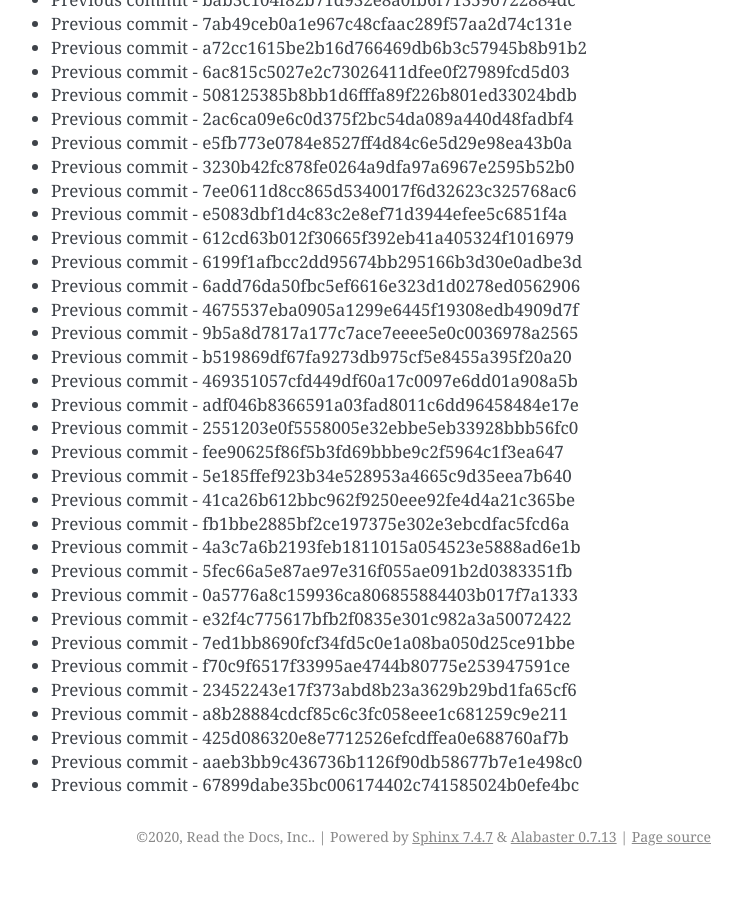
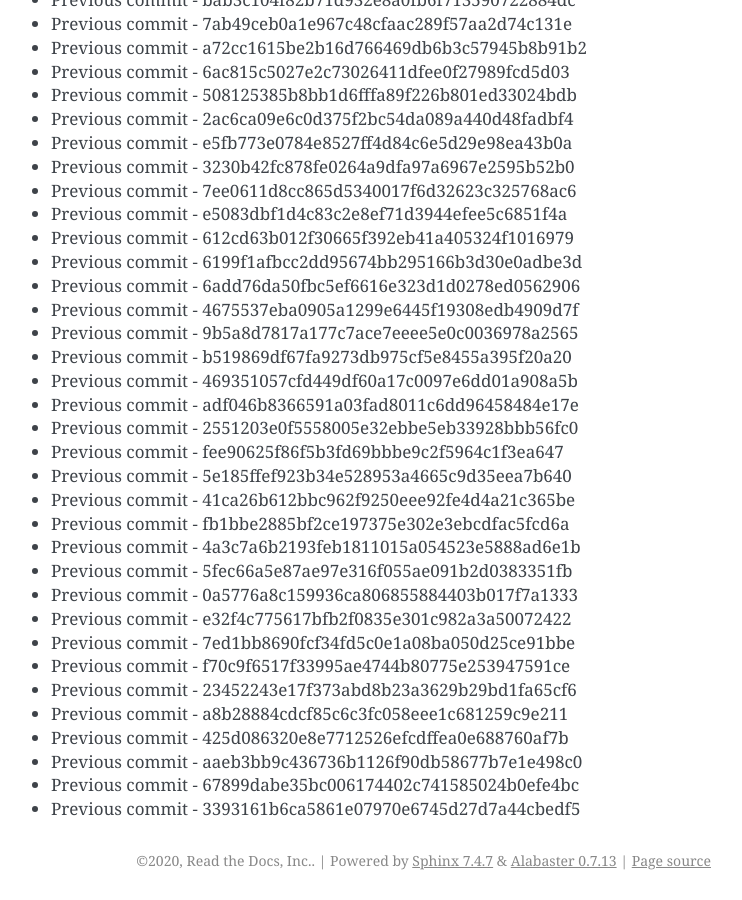
Before and after one commit to readthedocs/rtd-git-stresstest, a Sphinx documentation site: the page built from docs/updates.rst, in a window 1280 px wide and 900 px high, scrolled down 91964 px. Shown: the whole window, without its empty margins (399-1141 px from the left). Built offline with Sphinx 7.4.7, drawn with Linux system fonts in a browser that asks for light colours; before the commit the page ends 92840 px from its top, so only the background shows below that.

Commit message:
Generating commit from previous: 3393161b6ca5861e07970e6745d27d7a44cbedf5

```diff
--- a/docs/updates.rst
+++ b/docs/updates.rst
@@ -3896,3 +3896,4 @@ It can be tested for any performance characteristics.
 * Previous commit - 425d086320e8e7712526efcdffea0e688760af7b
 * Previous commit - aaeb3bb9c436736b1126f90db58677b7e1e498c0
 * Previous commit - 67899dabe35bc006174402c741585024b0efe4bc
+* Previous commit - 3393161b6ca5861e07970e6745d27d7a44cbedf5
```
